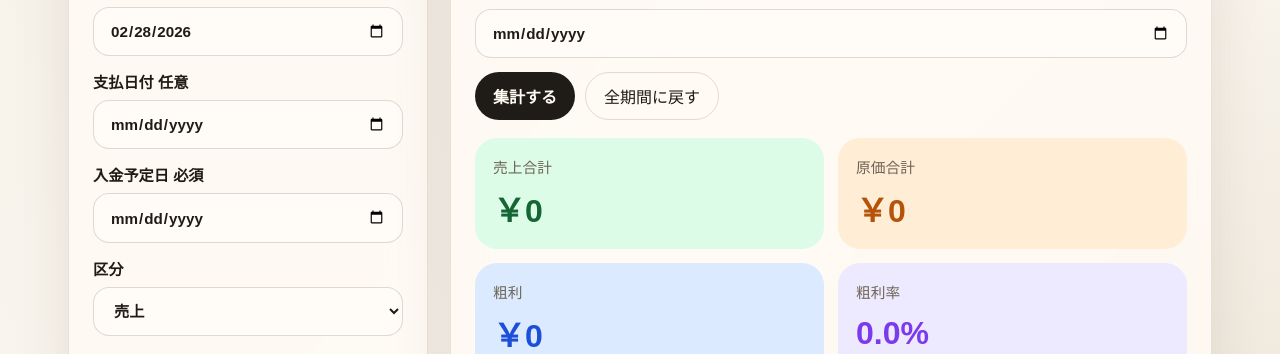
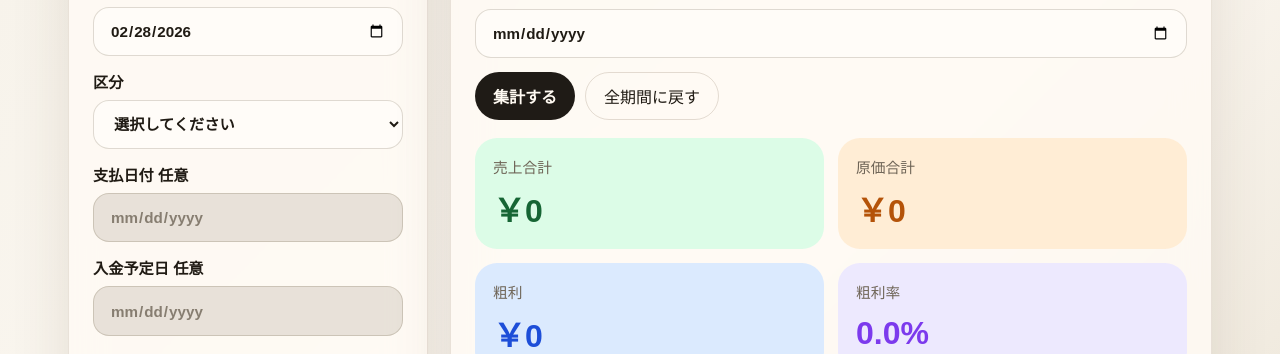
Before and after one commit to wd-gad/FWJfinance, a Next.js app: page /dashboard in a window 1280 px wide. Shown: the part 446-800 px from the top of the page. Built offline with nearby package versions, Linux system fonts and the light colour scheme; no server answers; the database is empty.

Commit message:
Adjust entry form field flow

```diff
--- a/app/globals.css
+++ b/app/globals.css
@@ -203,6 +203,13 @@ select:focus {
   border-color: rgba(29, 78, 216, 0.32);
 }
 
+input:disabled,
+select:disabled {
+  background: rgba(205, 197, 185, 0.45);
+  color: rgba(110, 100, 86, 0.8);
+  cursor: not-allowed;
+}
+
 .primary-button,
 .secondary-button,
 .ghost-link {
--- a/components/dashboard-client.js
+++ b/components/dashboard-client.js
@@ -35,7 +35,7 @@ export default function DashboardClient({
     occurred_on: new Date().toISOString().slice(0, 10),
     payment_date: '',
     deposit_due_on: '',
-    type: 'sales',
+    type: '',
     amount: '',
     note: ''
   });
@@ -76,6 +76,7 @@ export default function DashboardClient({
 
   const isSales = form.type === 'sales';
   const isCost = form.type === 'cost';
+  const hasType = Boolean(form.type);
 
   function handleFilterSubmit(event) {
     event.preventDefault();
@@ -152,7 +153,7 @@ export default function DashboardClient({
       occurred_on: new Date().toISOString().slice(0, 10),
       payment_date: '',
       deposit_due_on: '',
-      type: 'sales',
+      type: '',
       amount: '',
       note: ''
     });
@@ -198,12 +199,25 @@ export default function DashboardClient({
             />
           </label>
           <label>
+            区分
+            <select
+              value={form.type}
+              onChange={(event) => setForm({ ...form, type: event.target.value })}
+              required
+            >
+              <option value="">選択してください</option>
+              <option value="sales">売上</option>
+              <option value="cost">原価</option>
+            </select>
+          </label>
+          <label>
             支払日付 {isCost ? '必須' : '任意'}
             <input
               type="date"
               value={form.payment_date}
               onChange={(event) => setForm({ ...form, payment_date: event.target.value })}
               required={isCost}
+              disabled={!hasType}
             />
           </label>
           <label>
@@ -213,18 +227,8 @@ export default function DashboardClient({
               value={form.deposit_due_on}
               onChange={(event) => setForm({ ...form, deposit_due_on: event.target.value })}
               required={isSales}
+              disabled={!hasType}
             />
-          </label>
-          <label>
-            区分
-            <select
-              value={form.type}
-              onChange={(event) => setForm({ ...form, type: event.target.value })}
-              required
-            >
-              <option value="sales">売上</option>
-              <option value="cost">原価</option>
-            </select>
           </label>
           <label>
             金額
```
